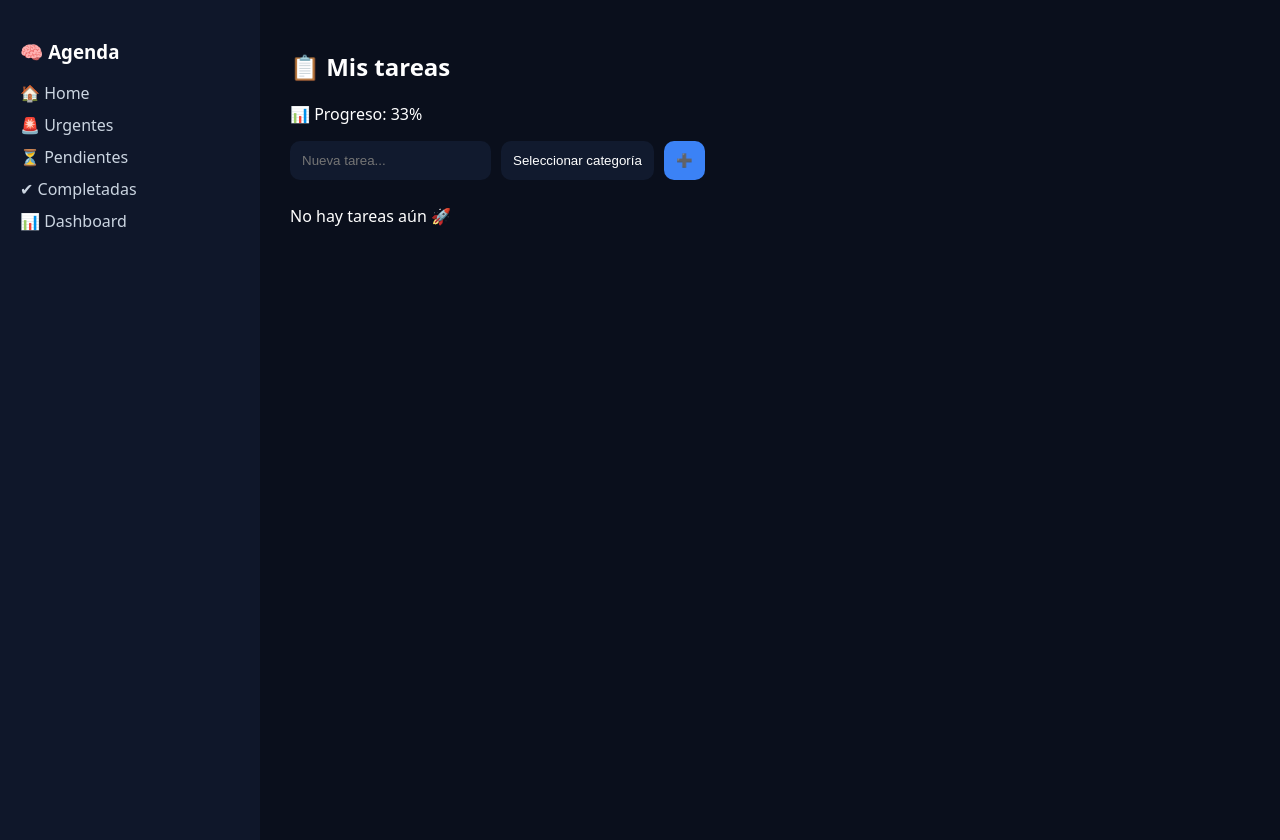
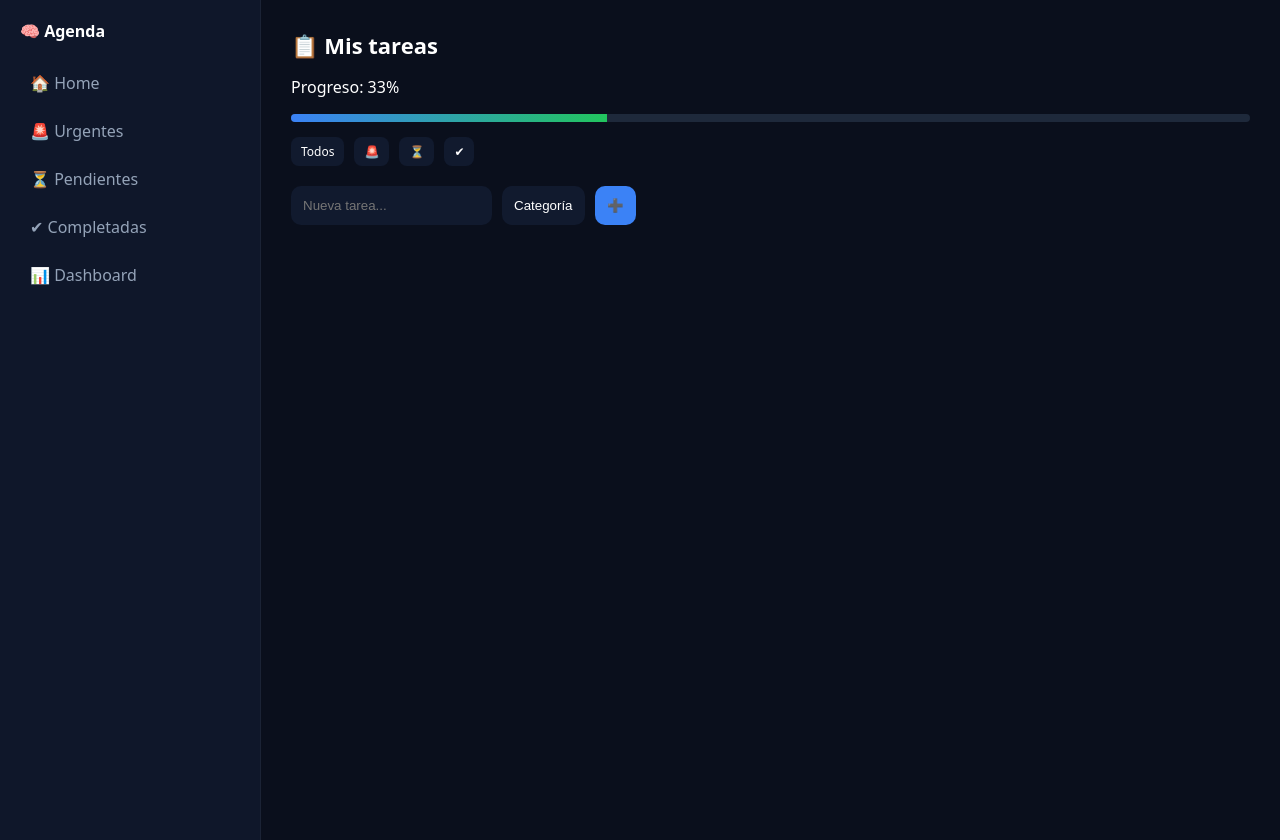
Before and after one commit to KarenGomeez/agenda-inteligente, a Flask app: page /?filter=urgent in a window 1280 px wide. Run offline with Flask 3, Linux system fonts and the light colour scheme; data comes from the database, SQL or seed files in the repository.

Commit message:
Update index.html

```diff
--- a/templates/index.html
+++ b/templates/index.html
@@ -20,16 +20,25 @@
     background: #0f172a;
     height: 100vh;
     padding: 20px;
+    border-right: 1px solid rgba(255,255,255,0.05);
 }
 
-.sidebar a {
-    display: block;
-    color: #cbd5e1;
-    text-decoration: none;
-    margin-bottom: 10px;
+.logo {
+    font-weight: bold;
+    margin-bottom: 20px;
 }
 
-.sidebar a:hover {
+.menu a {
+    display: block;
+    padding: 10px;
+    color: #94a3b8;
+    text-decoration: none;
+    border-radius: 8px;
+    margin-bottom: 6px;
+}
+
+.menu a:hover {
+    background: rgba(255,255,255,0.08);
     color: white;
 }
 
@@ -37,6 +46,45 @@
 .main {
     flex: 1;
     padding: 30px;
+}
+
+/* HEADER */
+.header {
+    font-size: 22px;
+    font-weight: bold;
+    margin-bottom: 15px;
+}
+
+/* PROGRESS */
+.progress-bar {
+    width: 100%;
+    height: 8px;
+    background: #1e293b;
+    border-radius: 10px;
+    overflow: hidden;
+    margin-bottom: 15px;
+}
+
+.progress-fill {
+    height: 8px;
+    background: linear-gradient(90deg, #3b82f6, #22c55e);
+    width: 0%;
+}
+
+/* FILTER BUTTONS */
+.filters {
+    display: flex;
+    gap: 10px;
+    margin-bottom: 20px;
+}
+
+.filters a {
+    padding: 6px 10px;
+    background: #111a2e;
+    border-radius: 8px;
+    text-decoration: none;
+    color: white;
+    font-size: 12px;
 }
 
 /* FORM */
@@ -110,29 +157,43 @@
 
 <!-- SIDEBAR -->
 <div class="sidebar">
-    <h3>🧠 Agenda</h3>
+    <div class="logo">🧠 Agenda</div>
+
+    <div class="menu">
         <a href="/">🏠 Home</a>
         <a href="/?filter=urgent">🚨 Urgentes</a>
         <a href="/?filter=pending">⏳ Pendientes</a>
         <a href="/?filter=completed">✔ Completadas</a>
         <a href="/chart">📊 Dashboard</a>
     </div>
+</div>
 
 <!-- MAIN -->
 <div class="main">
 
-<h2>📋 Mis tareas</h2>
+<div class="header">📋 Mis tareas</div>
 
-<p>📊 Progreso: {{ progress }}%</p>
+<p>Progreso: {{ progress }}%</p>
+
+<div class="progress-bar">
+    <div class="progress-fill" data-progress="{{ progress }}"></div>
+</div>
+
+<!-- FILTROS -->
+<div class="filters">
+    <a href="/">Todos</a>
+    <a href="/?filter=urgent">🚨</a>
+    <a href="/?filter=pending">⏳</a>
+    <a href="/?filter=completed">✔</a>
+</div>
 
 <!-- FORM -->
 <form action="/add" method="POST">
 
     <input name="title" placeholder="Nueva tarea..." required>
 
-    <!-- ✅ DROPDOWN REAL FUNCIONANDO -->
     <select name="category" required>
-        <option value="">Seleccionar categoría</option>
+        <option value="">Categoría</option>
         {% for c in categories %}
             <option value="{{ c }}">{{ c }}</option>
         {% endfor %}
@@ -167,11 +219,14 @@
 
 </div>
 {% endfor %}
-{% else %}
-    <p>No hay tareas aún 🚀</p>
-{% endif %}
 
 </div>
 
+<script>
+const bar = document.querySelector(".progress-fill");
+const progress = bar.getAttribute("data-progress");
+bar.style.width = progress + "%";
+</script>
+
 </body>
 </html>
```
Also changed, not shown: other parts of templates/index.html (+13 -23 lines). Lines whose indentation alone changed are shown as unchanged.
